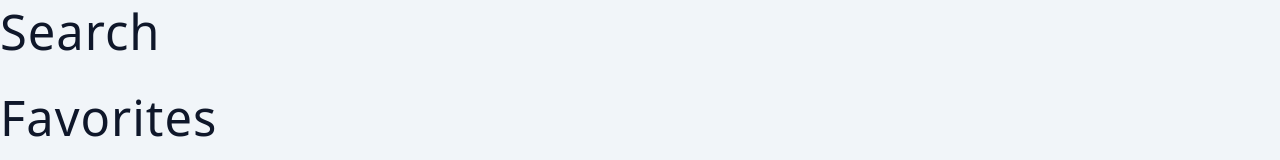
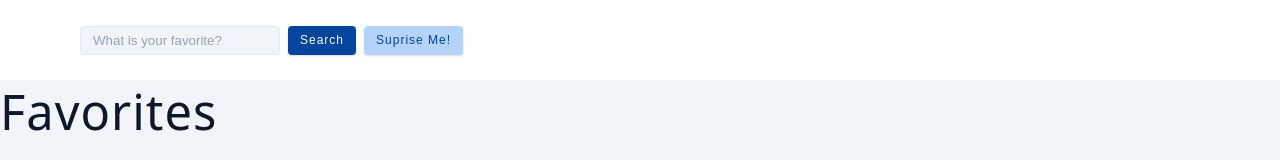
Before and after one commit to Scott-Zeta/Recipe, a React (Vite) app: page / in a window 1280 px wide. Shown: the top 160 px of the page. Built offline with nearby package versions, Linux system fonts and the light colour scheme; no server answers.

Commit message:
search component basic structure

```diff
--- a/src/components/Search.jsx
+++ b/src/components/Search.jsx
@@ -1,6 +1,15 @@
+import {useState} from 'react'
+import {useGlobalContext} from '../context'
+
 const Search = () => {
   return (
-    <h1>Search</h1>
+    <header className='search-container'>
+      <form>
+        <input type='text' placeholder='What is your favorite?' className='form-input'/>
+        <button type='submit' className='btn'>Search</button>
+        <button type='button' className='btn btn-hipster'>Suprise me!</button>
+      </form>
+    </header>
   )
 }
 
```
